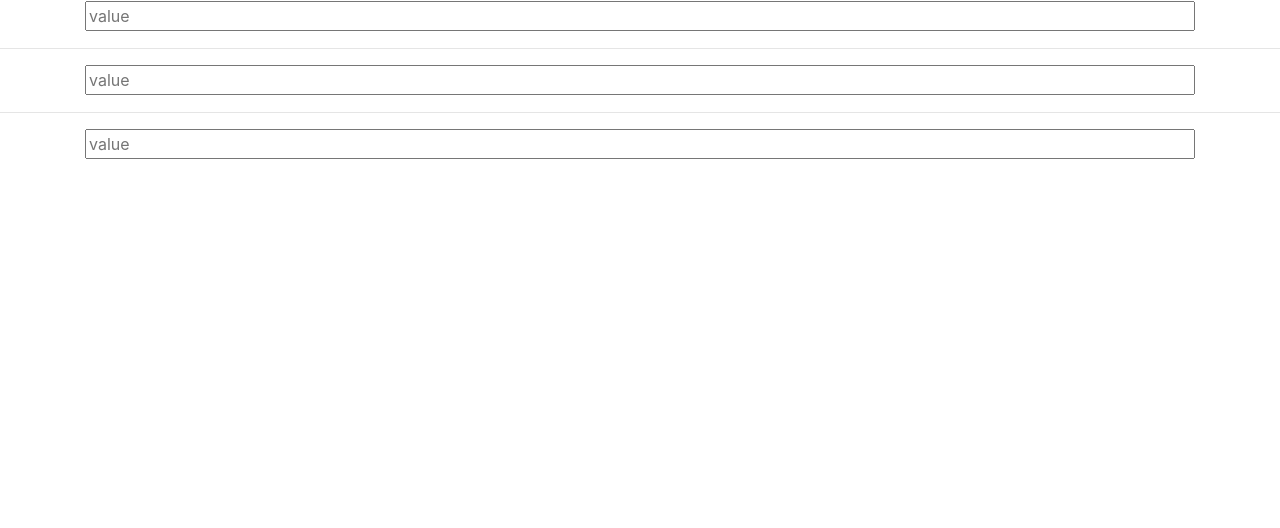
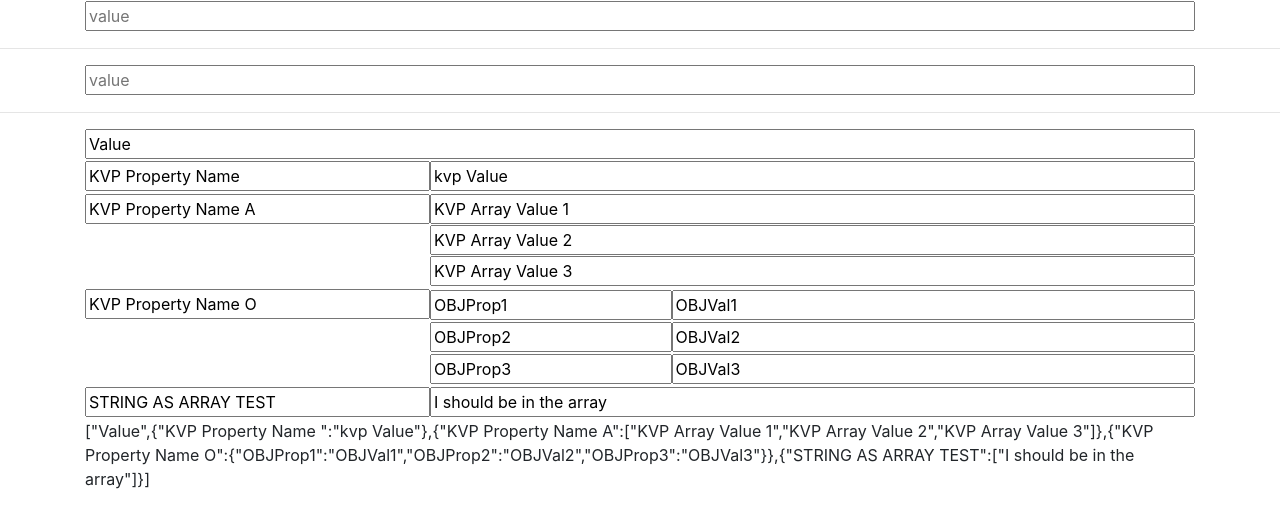
Before and after one commit to iamocram/JsonField, a plain HTML site: page dev/html/test.html in a window 1280 px wide. Drawn offline with nearby package versions, Linux system fonts and the light colour scheme.

Commit message:
Can now setup multiple forms with json data.

```diff
--- a/dev/html/js/jsonfield.js
+++ b/dev/html/js/jsonfield.js
@@ -36,7 +36,7 @@ function initJField(jFieldElement) {
 function CreateJFieldElement(parentElement,id,result)
 {
 	if (parentElement == null && id == null) {
-		console.log("Needs parent element and ID");
+		console.error("FIELDS: Needs parent element and ID");
 		return;
 	}
 
@@ -297,10 +297,18 @@ function SetResultToInput(resultsContainerId,JsonData) {
 
 
 /* ========= Json to Form ===========   */
-function JsonToForm(jsonData) {
-	let jFieldElements = document.getElementsByClassName("JField")[0].childNodes[0];
-	jFieldElements.innerHTML = "";
-	jFieldElements.appendChild(AddColumnOptions());
+function JsonToForm(formName,jsonData) {
+
+	let jFieldForm = document.getElementById(formName);
+	if (jFieldForm === null) {
+		console.error("JFIELDS: The form: " + formName + " was not found.")
+		return;
+	}
+
+	let jFieldContainer = jFieldForm.childNodes[0];
+
+	jFieldContainer.innerHTML = "";
+	jFieldContainer.appendChild(AddColumnOptions());
 	if (Object.keys(jsonData).length > 0 && jsonData.constructor === Object && thisArray.length === 0)
 	{
 
@@ -308,15 +316,15 @@ function JsonToForm(jsonData) {
 	else if (jsonData.length > 0)
 	{
 		for (let i = 0; i < jsonData.length; i++) {
-			CreateFieldFromJsonData(jFieldElements,jsonData[i]);
+			CreateFieldFromJsonData(jFieldContainer,jsonData[i]);
 		}
 	}
 	// Fix Spacing for top level items
-	for (let i = 0; i < jFieldElements.childNodes.length; i++) {
-		if (CheckElementForJFieldType(jFieldElements.childNodes[i],"JFieldValue") && CheckElementForJFieldType(jFieldElements.childNodes[i].childNodes[0],"KeyValue"))
-		jFieldElements.childNodes[i].classList.remove("row");
+	for (let i = 0; i < jFieldContainer.childNodes.length; i++) {
+		if (CheckElementForJFieldType(jFieldContainer.childNodes[i],"JFieldValue") && CheckElementForJFieldType(jFieldContainer.childNodes[i].childNodes[0],"KeyValue"))
+		jFieldContainer.childNodes[i].classList.remove("row");
 	}
-	ShowResults(GetResultsContainer(document.getElementsByClassName("JField")[0]),CreateJsonObject(document.getElementsByClassName("JField")[0]));
+	ShowResults(GetResultsContainer(jFieldForm),CreateJsonObject(jFieldForm));
 }
 
 
@@ -439,11 +447,16 @@ function CreateFieldFromJsonData(parentEle,value) {
 			parentEle.insertBefore(jField, parentEle.childNodes[numOfChildren - 1]);
 			break;
 		case "Array":
+			console.log(fieldType + " | " + value);
 			for (let i = 0; i < value.length; i++) {
 				let jField = CreateJField();
+
 				SetJFieldData(jField,value[i]);
 
 				let numOfArrayChildren = parentEle.childNodes.length;
+
+				jField.setAttribute("data-jfieldarray","");
+
 				parentEle.insertBefore(jField, parentEle.childNodes[numOfArrayChildren - 1]);
 			}
 			break;
@@ -456,7 +469,9 @@ function CreateFieldFromJsonData(parentEle,value) {
 			let KeyValuePair = new CreateKeyValuePairField();
 			let container = KeyValuePair.childNodes[1];
 			container.innerHTML = "";
+
 			container.append(AddColumnOptions());
+
 
 			// If the object has a single property Value
 			if (Object.entries(value).length === 1)
@@ -481,6 +496,7 @@ function CreateFieldFromJsonData(parentEle,value) {
 					jFieldKeyValue.append(KeyValuePair);
 					CreateFieldFromJsonData(container,val);
 					parentEle.insertBefore(jFieldKeyValue, parentEle.childNodes[parentEle.childNodes.length - 1]);
+
 				}
 			}
 			break;
@@ -488,14 +504,16 @@ function CreateFieldFromJsonData(parentEle,value) {
 }
 
 function SetJFieldData(ele, value, propertyName) {
-	 if (CheckElementForJFieldType(ele,"JFieldValue"))
-	 {
+	if (CheckElementForJFieldType(ele,"JFieldValue"))
+	{
 		 ele.childNodes[0].value = value;
-	 } else if (CheckElementForJFieldType(ele,"KeyValue") && propertyName !== "")
+	}
+	else if (CheckElementForJFieldType(ele,"KeyValue") && propertyName !== "")
 	{
 		let JFieldProperty = ele.childNodes[0];
 		JFieldProperty.childNodes[0].value = propertyName;
-	} else if (CheckElementForJFieldType(ele,"KeyValue") && value !== "")
+	}
+	else if (CheckElementForJFieldType(ele,"KeyValue") && value !== "")
 	{
 		let arrayContainer = ele.childNodes[1];
 		arrayContainer.childNodes[0].childNodes[0].value = value;
@@ -504,7 +522,7 @@ function SetJFieldData(ele, value, propertyName) {
 
 function ConvertHTMLToJason(JFieldElement){
 	if (!JFieldElement.classList.contains("JField")) {
-		console.log("You need to pass in the top level form element \".JField\"");
+		console.error("FIELDS: You need to pass in the top level form element \".JField\"");
 		return;
 	}
 	let result = [];
--- a/dev/html/test.html
+++ b/dev/html/test.html
@@ -42,7 +42,7 @@
 	<script type="text/javascript" src="js/jsonfield.js"></script>
 	<script type="text/javascript">
 		initJFields();
-		//JsonToForm(["Value",{"KVP Property Name ":"kvp Value"},{"KVP Property Name A":["KVP Array Value 1","KVP Array Value 2","KVP Array Value 3"]},{"KVP Property Name O":{"OBJProp1":"OBJVal1","OBJProp2":"OBJVal2","OBJProp3":"OBJVal3"}}]);
+		JsonToForm("ThirdContainer",["Value",{"KVP Property Name ":"kvp Value"},{"KVP Property Name A":["KVP Array Value 1","KVP Array Value 2","KVP Array Value 3"]},{"KVP Property Name O":{"OBJProp1":"OBJVal1","OBJProp2":"OBJVal2","OBJProp3":"OBJVal3"}},{"STRING AS ARRAY TEST":["I should be in the array"]}]);
 	</script>
 </body>
 </html>
```
